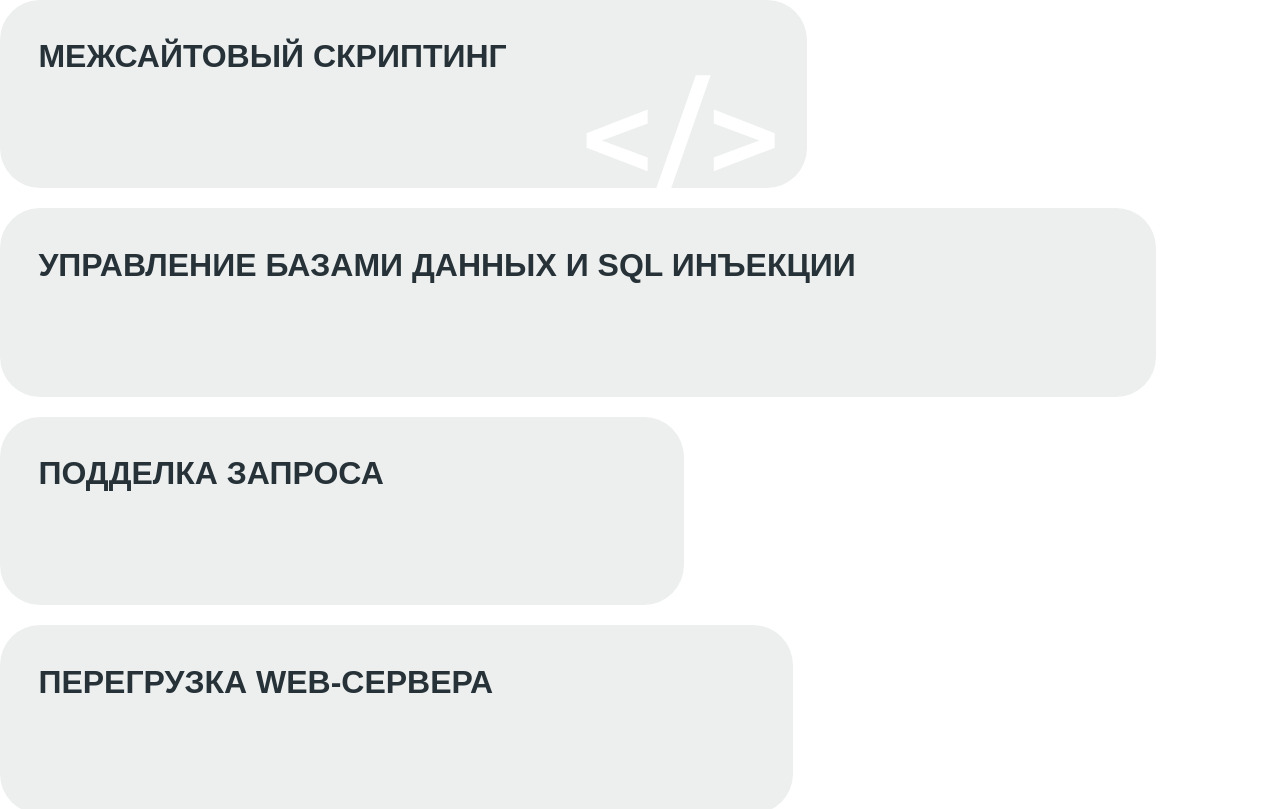
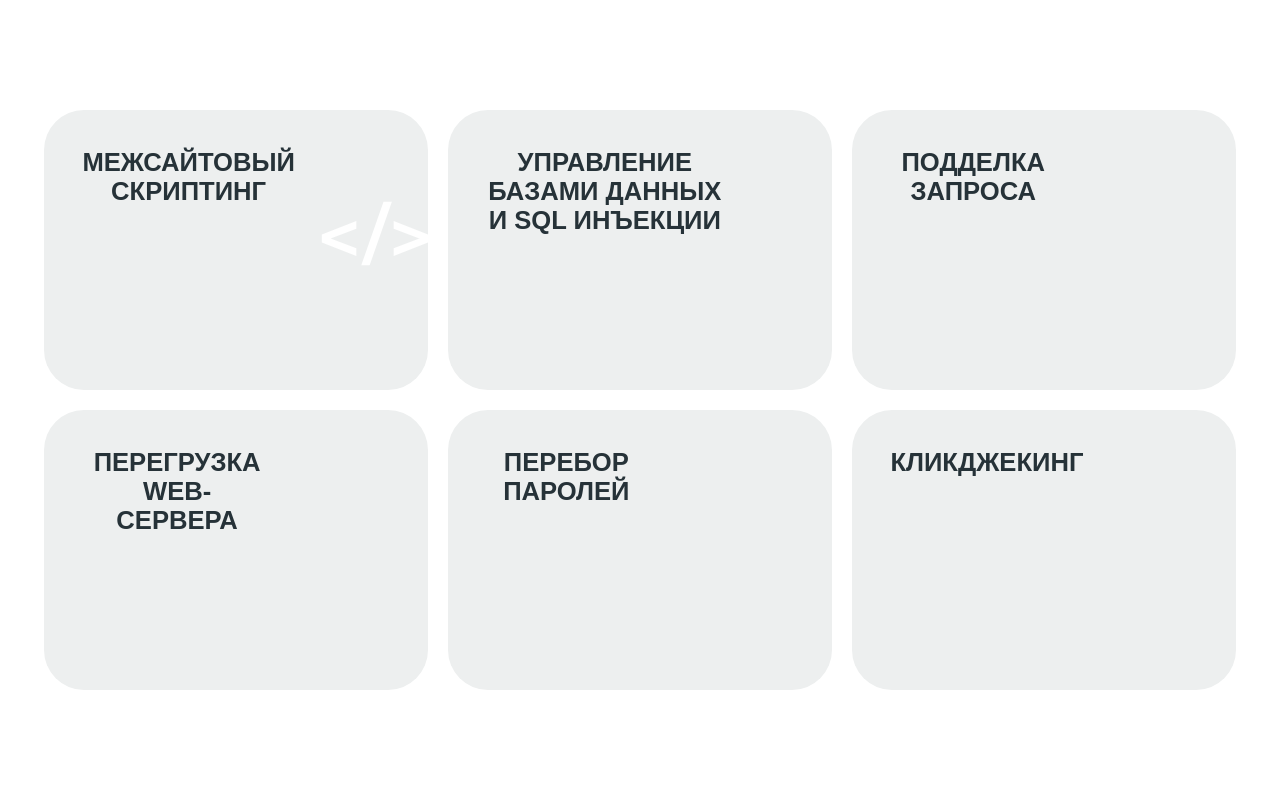
Before and after one commit to getong10/infosec, a Vue app: page / in a window 1280 px wide. Shown: the top 809 px of the page. Built offline with nearby package versions, Linux system fonts and the light colour scheme.

Commit message:
redesigned MainMenu

```diff
--- a/src/components/MainMenu.vue
+++ b/src/components/MainMenu.vue
@@ -1,5 +1,5 @@
 <template>
-  <div>
+  <div class="container">
     <div class="grid-menu">
       <menu-button :svgProp="svgXSS">Межсайтовый скриптинг</menu-button>
       <menu-button :svgProp="svgSQL">управление базами данных И sql инъекции</menu-button>
@@ -41,8 +41,23 @@ export default {
 </script>
 
 <style scoped>
+
+* {
+  margin: 0;
+  padding: 0;
+  display: flex;
+  justify-content: center;
+  align-items: center;
+}
+
+.container {
+  width: 100vw;
+  height: 100vh;
+}
+
 .grid-menu {
   display: grid;
   gap: 20px;
+  grid-template-columns: repeat(3, 30vw);
 }
 </style>
--- a/src/components/UI/AnonimusModal.vue
+++ b/src/components/UI/AnonimusModal.vue
@@ -1,6 +1,7 @@
 <template>
   <div>
-
+    <span></span>
+    <svg></svg>
   </div>
 </template>
 
--- a/src/components/UI/MenuButton.vue
+++ b/src/components/UI/MenuButton.vue
@@ -25,9 +25,11 @@ export default {
   display: flex;
   padding-left: 3vw;
   padding-top: 3vw;
-  font-size: 2em;
+  font-size: 2vw;
   overflow: hidden;
   cursor: pointer;
+  max-width: 30vw;
+  min-height: 35vh;
 }
 .menu-button:hover {
   background-color: #DEF7E5;
```
